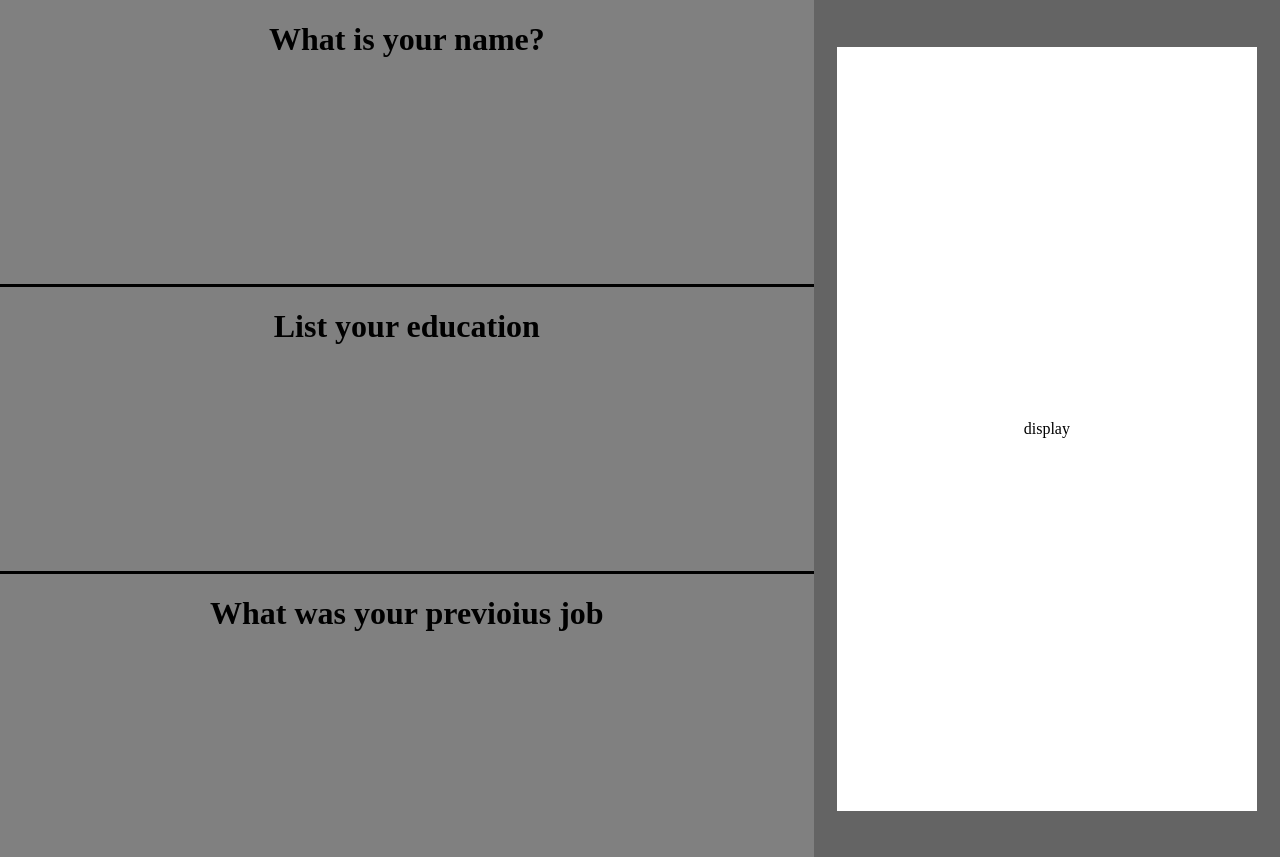
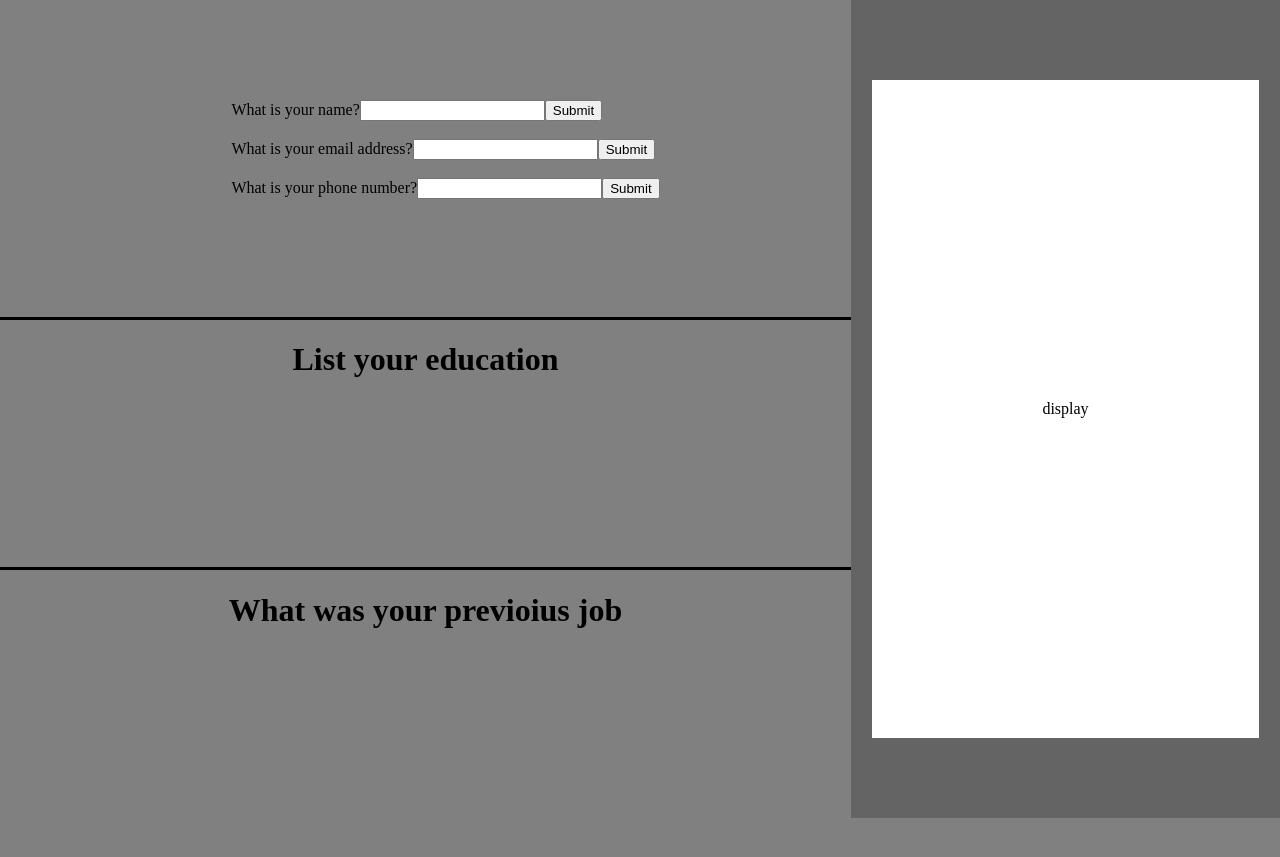
Before and after one commit to bradgerb/odin-cv-application, a React (Vite) app: page / in a window 1280 px wide. After the commit the page ends 818 px from the top, so only its background shows below. Built offline with nearby package versions, Linux system fonts and the light colour scheme.

Commit message:
Add form and General Info function

```diff
--- a/src/App.jsx
+++ /dev/null
@@ -1,35 +0,0 @@
-import { useState } from 'react'
-import reactLogo from './assets/react.svg'
-import viteLogo from '/vite.svg'
-import './App.css'
-
-function App() {
-  const [count, setCount] = useState(0)
-
-  return (
-    <>
-      <div>
-        <a href="https://vite.dev" target="_blank">
-          <img src={viteLogo} className="logo" alt="Vite logo" />
-        </a>
-        <a href="https://react.dev" target="_blank">
-          <img src={reactLogo} className="logo react" alt="React logo" />
-        </a>
-      </div>
-      <h1>Vite + React</h1>
-      <div className="card">
-        <button onClick={() => setCount((count) => count + 1)}>
-          count is {count}
-        </button>
-        <p>
-          Edit <code>src/App.jsx</code> and save to test HMR
-        </p>
-      </div>
-      <p className="read-the-docs">
-        Click on the Vite and React logos to learn more
-      </p>
-    </>
-  )
-}
-
-export default App
--- a/src/App.css
+++ b/src/Main.css
@@ -15,6 +15,7 @@ body {
 .generalInfo {
   display: flex;
   justify-content: center;
+  align-items: center;
   width: 100%;
   border-bottom: 3px solid black;
 }
@@ -37,7 +38,11 @@ body {
 .display {
   display: flex;
   justify-content: center;
-  margin: 10% 5%;
-  padding: 80% 40%;
+  margin: 10vh 5%;
+  padding: 40vh 40%;
   background-color: white;
 }
+
+ul {
+  list-style: none;
+}
--- a/src/components/GeneralInfo.jsx
+++ b/src/components/GeneralInfo.jsx
@@ -1,5 +1,28 @@
-function Name() {
-    return <h1>What is your name?</h1>
+const generalInfoArray = [{
+    id: 0,
+    question: 'What is your name?',
+    tag: 'name'
+}, {
+    id: 1,
+    question: 'What is your email address?',
+    tag: 'email'
+}, {
+    id: 2,
+    question: 'What is your phone number?',
+    tag: 'phone'
+}];
+
+export default function GeneralInfo() {
+    const listItems = generalInfoArray.map(array =>
+    <li key={array.id}>
+        <form method="get">
+            <label>
+                {array.question}
+            </label>
+            <input type="text" />
+            <button>Submit</button>
+        </form>
+        <br></br>
+    </li>);
+    return <ul>{listItems}</ul>
 }
-
-export default Name;
--- a/src/main.jsx
+++ b/src/main.jsx
@@ -1,8 +1,7 @@
 import { StrictMode } from 'react'
 import { createRoot } from 'react-dom/client'
-import './App.css'
-import App from './App.jsx'
-import Name from './components/GeneralInfo.jsx'
+import './Main.css'
+import GeneralInfo from './components/GeneralInfo.jsx'
 import Education from './components/EducationExperience.jsx'
 import Practical from './components/PracticalExperience.jsx'
 
@@ -10,7 +9,7 @@ createRoot(document.getElementById('root')).render(
   <StrictMode>
 
   <div className="generalInfo">
-    <Name />
+    <GeneralInfo />
   </div>
   <div className="educationExp">
     <Education />
```
